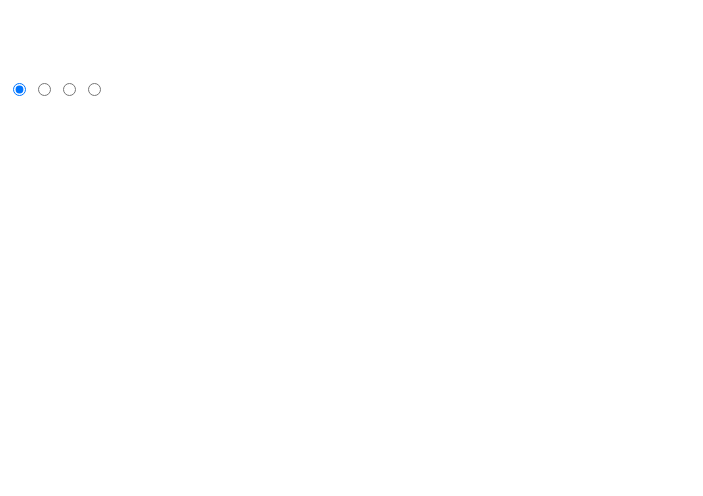
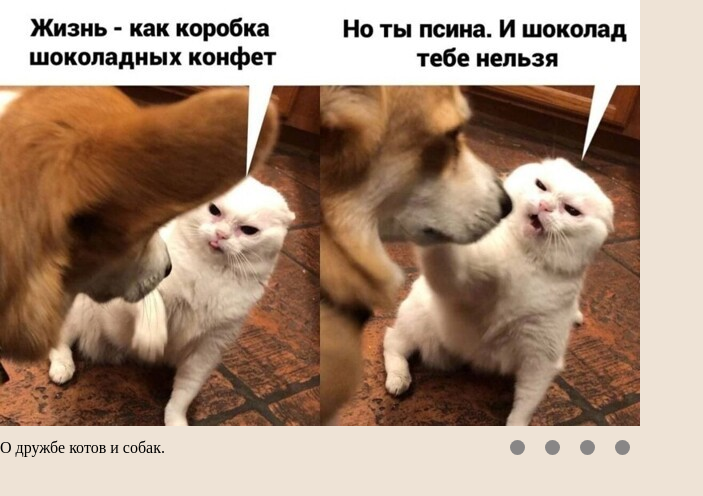
Before and after one commit to AndreyGateluyk/cssMemeSlider, a plain HTML site: page cssMemeSlider/index.html in a window 1280 px wide. Shown: the whole page, without its empty margins (0-703 px from the left). Drawn offline with Linux system fonts and the light colour scheme.

Commit message:
feat: add slide animation (Saturday, Sep 16, 00:19:20 AM)

```diff
--- a/cssMemeSlider/index.html
+++ b/cssMemeSlider/index.html
@@ -3,26 +3,36 @@
 <head>
   <meta charset="UTF-8">
   <meta name="viewport" content="width=device-width, initial-scale=1.0">
-  <title>Document</title>
+  <link rel="stylesheet" href="style.css">
+  <title>cssMemeSlider</title>
 </head>
 <body>
   <div class="slider">
-    <div class="slider-track">
-      <div class="slide" id="slide-1"><img src="" alt=""></div>
-      <div class="slide" id="slide-2"><img src="" alt=""></div>
-      <div class="slide" id="slide-3"><img src="" alt=""></div>
-      <div class="slide" id="slide-4"><img src="" alt=""></div>
+    <div class="slider-wrapper">
+      <input type="radio" name="btn" id="btn-1" checked>
+      <input type="radio" name="btn" id="btn-2">
+      <input type="radio" name="btn" id="btn-3">
+      <input type="radio" name="btn" id="btn-4">
+      <div class="slides-track animation">
+        <div class="slide" id="slide-1"><img src="img/img-1.jpg" alt=""></div>
+        <div class="slide" id="slide-2"><img src="img/img-2.jpg" alt=""></div>
+        <div class="slide" id="slide-3"><img src="img/img-3.jpg" alt=""></div>
+        <div class="slide" id="slide-4"><img src="img/img-4.jpg" alt=""></div>
+      </div>
     </div>
-    <div class="slider-footer">
-      <div class="slider-text">
-
+    <div class="slider-text">
+      <div class="slider-text-track animation-text">
+        <div class="slider-text-item">О дружбе котов и собак.</div>
+        <div class="slider-text-item">А Наташа ещё спит.</div>
+        <div class="slider-text-item">Бедный хомяк.</div>
+        <div class="slider-text-item">Суровая жизнь.</div>
       </div>
-      <div class="slider-control">
-        <input type="radio" name="btn" id="btn-1" checked>
-        <input type="radio" name="btn" id="btn-2">
-        <input type="radio" name="btn" id="btn-3">
-        <input type="radio" name="btn" id="btn-4">
-      </div>
+    </div>
+    <div class="slider-control">
+      <label for="btn-1" class="control"><div class="control-custom"></div></label>
+      <label for="btn-2" class="control"><div class="control-custom"></div></label>
+      <label for="btn-3" class="control"><div class="control-custom"></div></label>
+      <label for="btn-4" class="control"><div class="control-custom"></div></label>
     </div>
   </div>
 </body>
--- a/cssMemeSlider/style.css
+++ b/cssMemeSlider/style.css
@@ -0,0 +1,92 @@
+*{
+  margin: 0;
+  padding: 0;
+}
+body{
+  background-color: rgb(238, 227, 214);
+}
+.slider{
+  display: flex;
+  flex-wrap: wrap;
+  align-items: center;
+  align-content: flex-start;
+  width: 640px;
+}
+.slider-wrapper{
+  display: flex;
+  overflow: hidden;
+  flex-basis: 100%;
+}
+.slides-track{
+  display: flex;
+  width: 400%;
+  transition: all 1s;
+}
+.slider-text{
+  width: 70%;
+  display: flex;
+  overflow: hidden;
+}
+.slider-text-track{
+  display: flex;
+  width: 400%;
+}
+.slider-text-item {
+  width: 448px;
+}
+input[name="btn"] {
+  position: absolute;
+  visibility: hidden;
+}
+.slider-control{
+  display: flex;
+  width: 30%;
+  justify-content: end;
+}
+.control{
+  width: 25px;
+  height: 25px;
+  cursor: pointer;
+  margin: 5px;
+  display: flex;
+  align-items: center;
+  justify-content: center;
+}
+.control-custom{
+  background-color: #888686;
+  width: 15px;
+  height: 15px;
+  border-radius: 8px;
+}
+.control:hover .control-custom{
+  background-color: #463131;
+  transition: all .4s;
+}
+.slide{
+  width: 25%;
+}
+#btn-1:checked ~ .animation {
+  margin-left: 0;
+}
+#btn-2:checked ~ .animation {
+  margin-left: -100%;
+}
+#btn-3:checked ~ .animation {
+  margin-left: -200%;
+}
+#btn-4:checked ~ .animation {
+  margin-left: -300%;
+}
+
+#btn-1:checked ~ .animation-text {
+  margin-left: 0;
+}
+#btn-2:checked ~ .animation-text {
+  margin-left: -100%;
+}
+#btn-3:checked ~ .animation-text {
+  margin-left: -200%;
+}
+#btn-4:checked ~ .animation -text{
+  margin-left: -300%;
+}
```
Also changed, not shown: cssMemeSlider/img/img-1.jpg (added), cssMemeSlider/img/img-2.jpg (added), cssMemeSlider/img/img-3.jpg (added), cssMemeSlider/img/img-4.jpg (added).
